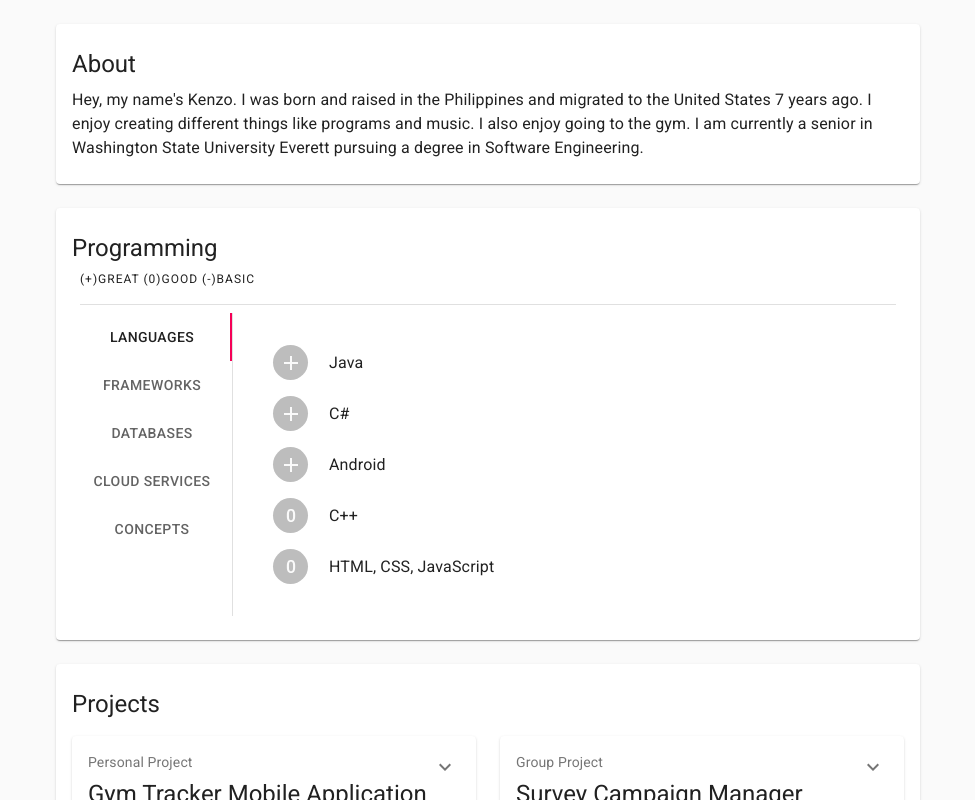
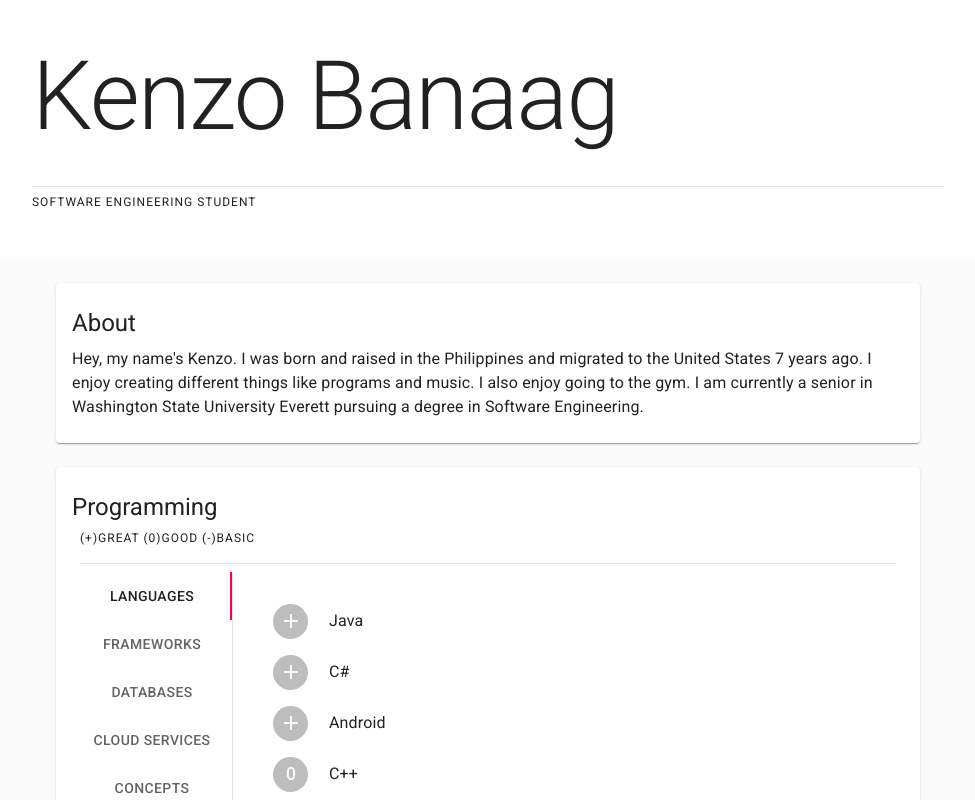
Before and after one commit to kenzobanaag/New-Website, a React (Create React App) app: page / in a window 1280 px wide. Shown: the top 800 px of the page, without its empty margins (152-1127 px from the left). Built offline with nearby package versions, Linux system fonts and the light colour scheme.

Commit message:
Added header

```diff
--- a/src/Components/Container/Container.js
+++ b/src/Components/Container/Container.js
@@ -9,8 +9,8 @@ const container = () => {
     return(
         <React.Fragment>
             <CssBaseline/>
+            <Header/>
             <Container maxWidth="md">
-                <Header/>
                 <Body/>
             </Container>
             <Contact/>
--- a/src/Components/Header/Header.js
+++ b/src/Components/Header/Header.js
@@ -1,15 +1,46 @@
 import React from 'react';
+import {makeStyles} from '@material-ui/core/styles'
+import Typography from '@material-ui/core/Typography'
+import Divider from '@material-ui/core/Divider'
+import Container from '@material-ui/core/Container'
 
 /*
     TODO: Have a toggle button on top to toggle dark and light mode
 */
+const useStyles = makeStyles(theme => ({
+    root: {
+        background: theme.palette.background.paper,
+        height: 'auto',
+        textAlign: 'left',
+        padding: theme.spacing(5),
+    },
+    left: {
+        textAlign: 'left',
+    }
+}));
 
-const header = () => {
+
+function Header () {
+
+    const classes = useStyles();
+
+
+
     return(
         <React.Fragment>
-
+            <div className={classes.root}>
+                <Container maxWidth="md">
+                <Typography variant="h1" gutterBottom>
+                    Kenzo Banaag
+                </Typography>
+                <Divider />
+                <Typography variant="overline" gutterBottom className={classes.left}>
+                    Software Engineering Student
+                </Typography>
+                </Container>
+            </div>
         </React.Fragment>
     );
 }
 
-export default header;
+export default Header;
```
Also changed, not shown: src/Components/Header/NavBar.js (added, +11 -0 lines).
